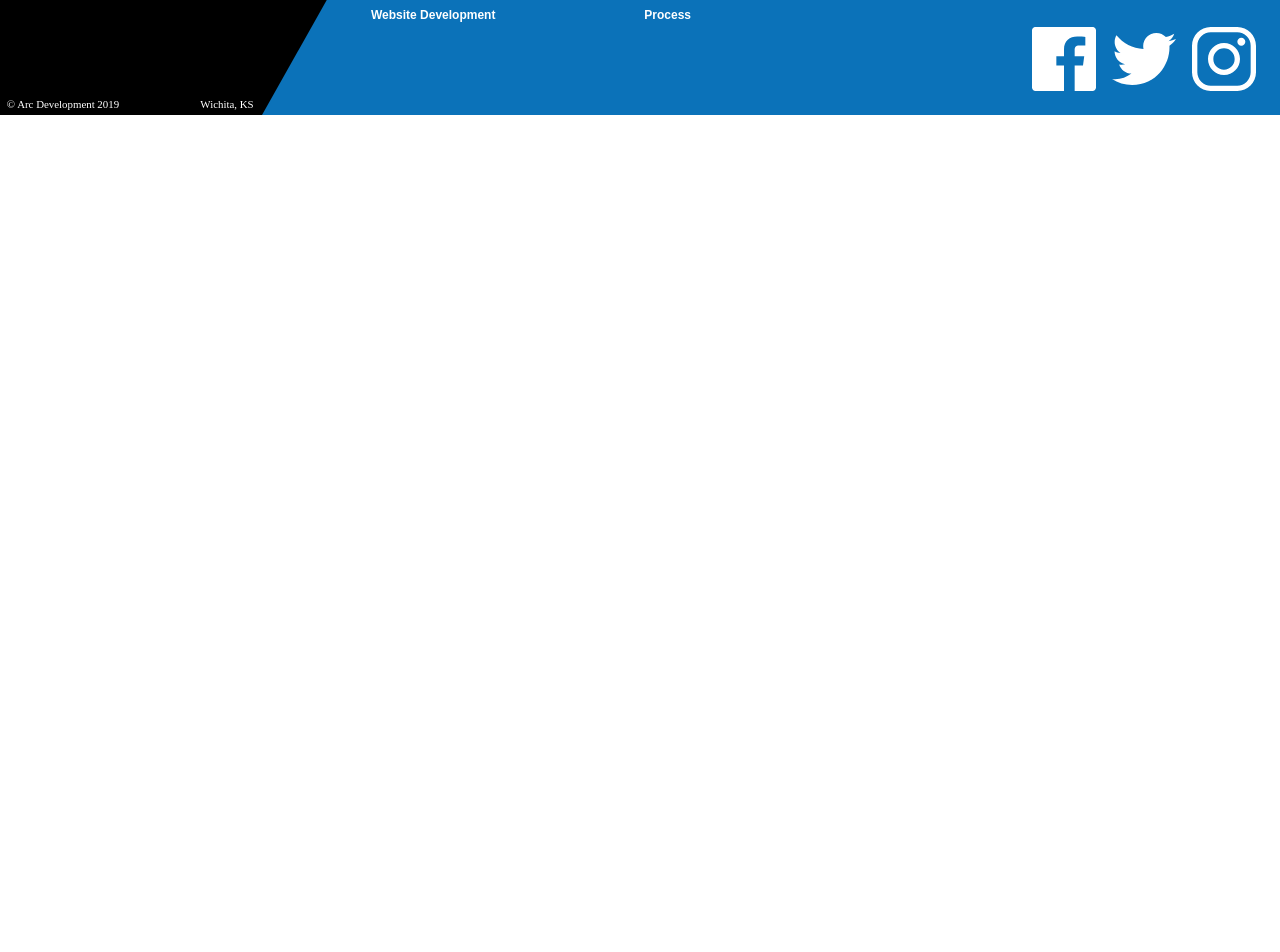
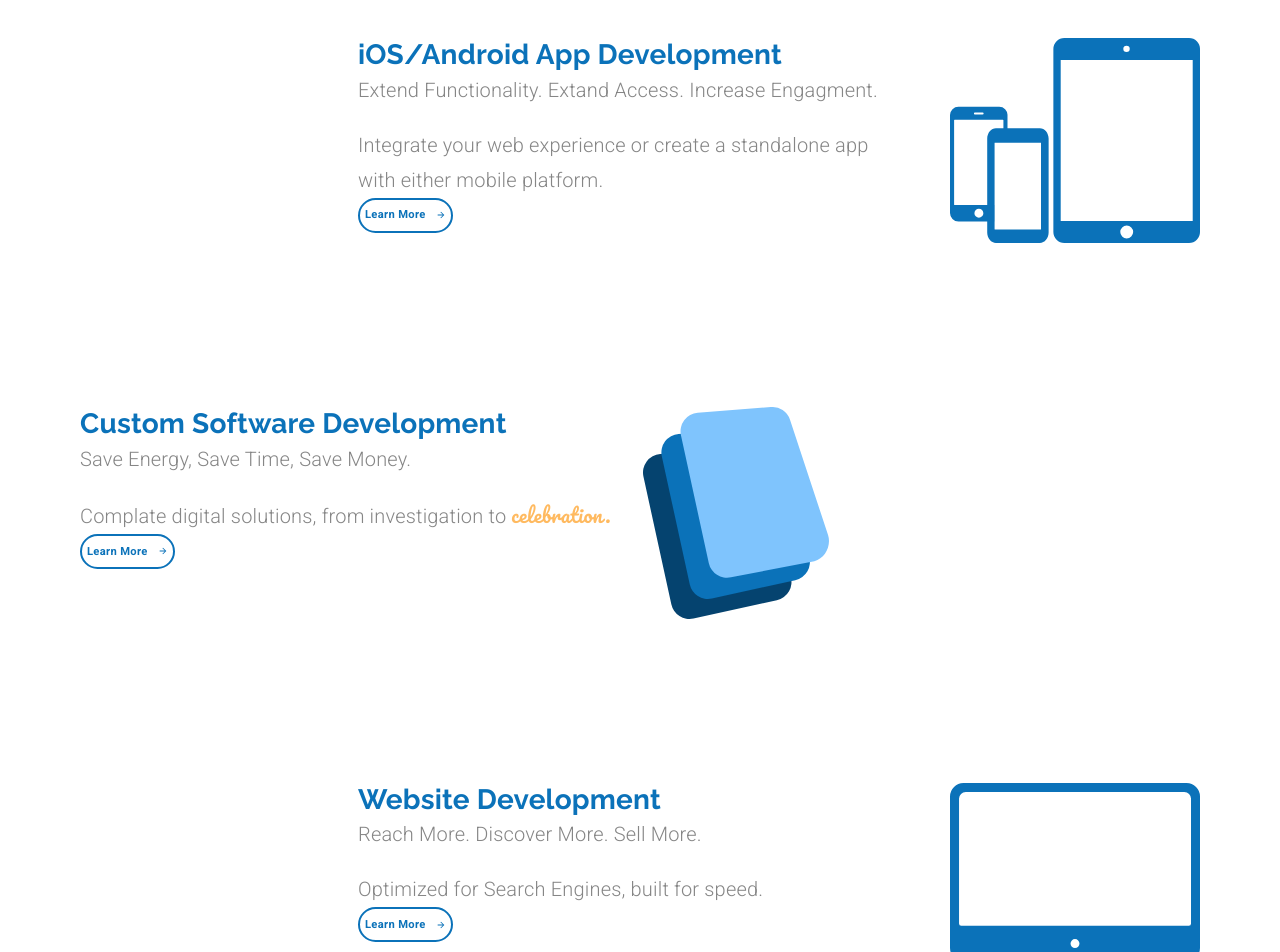
Before and after one commit to adiprital/arcdevelopment, a React (Create React App) app: page /services in a window 1280 px wide. Shown: the part 260-1212 px from the top of the page. Before the commit the page ends 800 px from the top, so only its background shows below. Built offline with nearby package versions, Linux system fonts and the light colour scheme.

Commit message:
Services Page

```diff
--- a/src/components/App.js
+++ b/src/components/App.js
@@ -5,6 +5,7 @@
 import Header from './ui/Header';
 import Footer from './ui/Footer';
 import LandingPage from './LandingPage';
+import Services from './Services';
 
 function App() {
   const [selectedIndex, setSelectedIndex] = useState(0);
@@ -24,12 +25,20 @@
             exact
             path='/'
             render={props => <LandingPage
-                                {...getThemeProps}
-                                setValue={setValue}
-                                setSelectedIndex={setSelectedIndex}
-                              />}
+              {...getThemeProps}
+                setValue={setValue}
+                setSelectedIndex={setSelectedIndex}
+              />}
           />
-          <Route exact path='/services' component={() => <div>Services</div>} />
+          <Route
+            exact
+            path='/services'
+            render={props => <Services
+              {...props}
+              setValue={setValue}
+              setSelectedIndex={setSelectedIndex}
+            />}
+          />
           <Route exact path='/customsoftware' component={() => <div>Custom Software</div>} />
           <Route exact path='/mobileapps' component={() => <div>Mobile Apps</div>} />
           <Route exact path='/websites' component={() => <div>Websites</div>} />
--- /dev/null
+++ b/src/components/Services.js
@@ -0,0 +1,170 @@
+import React from 'react';
+import { Link } from 'react-router-dom';
+import { makeStyles, useTheme } from '@material-ui/core/styles';
+import Grid from '@material-ui/core/Grid';
+import Typography from '@material-ui/core/Typography';
+import Button from '@material-ui/core/Button';
+import ButtonArrow from './ui/ButtonArrow';
+import useMediaQuery from '@material-ui/core/useMediaQuery';
+import customSotwareIcon from '../assets/Custom Software Icon.svg';
+import mobileAppsIcon from '../assets/mobileIcon.svg';
+import websitesIcon from '../assets/websiteIcon.svg';
+
+const useStyles = makeStyles(theme => ({
+    specialText: {
+        fontFamily: 'Pacifico',
+        color: theme.palette.common.orange
+    },
+    subtitle: {
+        marginBottom: '1em'
+    },
+    icon: {
+        marginLeft: '2em',
+        [theme.breakpoints.down('xs')]: {
+            marginLeft: 0
+        }
+    },
+    serviceContainer: {
+        marginTop: '10em',
+        [theme.breakpoints.down('sm')]: {
+            padding: 25
+        }
+    },
+    learnButton: {
+        ...theme.typography.learnButton,
+        fontSize: '0.7rem',
+        height: 35,
+        padding: 5,
+        [theme.breakpoints.down('sm')]: {
+            marginBottom: '2em'
+        }
+    }
+}));
+
+export default function Services(props) {
+    const classes = useStyles();
+    const theme = useTheme();
+    const matchesSM = useMediaQuery(theme.breakpoints.down('sm'));
+
+    return (
+        <Grid container direction='column'>
+            <Grid
+                item
+                style={{marginLeft: matchesSM ? 0 : '5em',
+                        marginTop: matchesSM ? '1em' : '2em'}}
+            >
+                <Typography
+                    align={matchesSM ? 'center' : undefined}
+                    variant='h2'
+                    gutterBottom
+                >Services</Typography>
+            </Grid>
+            <Grid item>{' '} {/*-----iOS/Android Block----- */}
+                <Grid
+                    container
+                    direction='row'
+                    justifyContent={matchesSM ? 'center' : 'flex-end'}
+                    className={classes.serviceContainer}
+                    style={{marginTop: matchesSM ? '1em' : '5em'}}
+                >
+                    <Grid
+                        item
+                        style={{textAlign: matchesSM ? 'center' : undefined,
+                                width: matchesSM ? undefined : '35em'}}
+                    >
+                        <Typography variant='h4'>iOS/Android App Development</Typography>
+                        <Typography variant='subtitle1' className={classes.subtitle}>
+                            Extend Functionality. Extand Access. Increase Engagment.
+                        </Typography>
+                        <Typography variant='subtitle1'>
+                            Integrate your web experience or create a standalone
+                            app{matchesSM ? null : <br />}with either mobile platform.
+                        </Typography>
+                        <Button
+                            component={Link}
+                            to='/mobileapps'
+                            variant='outlined'
+                            className={classes.learnButton}
+                            onClick={() => {props.setValue(1); props.setSelectedIndex(2)}}
+                        >
+                            <span style={{marginRight: 10}}>Learn More</span>
+                            <ButtonArrow width={10} height={10} fill={theme.palette.common.blue}/>
+                        </Button>
+                    </Grid>
+                    <Grid item style={{marginRight: matchesSM ? 0 : '5em'}}>
+                        <img className={classes.icon} alt='mobile phone icon' src={mobileAppsIcon} width='250em'/>
+                    </Grid>
+                </Grid>
+            </Grid>
+            <Grid item>{' '} {/*-----Custom Software Block----- */}
+            <Grid
+                    container
+                    direction='row'
+                    justifyContent={matchesSM ? 'center' : undefined}
+                    className={classes.serviceContainer}
+                >
+                    <Grid item style={{marginLeft: matchesSM ? 0 : '5em',
+                                       textAlign: matchesSM ? 'center' : undefined}}>
+                        <Typography variant='h4'>Custom Software Development</Typography>
+                        <Typography variant='subtitle1' className={classes.subtitle}>
+                            Save Energy, Save Time, Save Money.
+                        </Typography>
+                        <Typography variant='subtitle1'>
+                            Complate digital solutions, from investigation to{' '}
+                            <span className={classes.specialText}>celebration.</span>
+                        </Typography>
+                        <Button
+                            component={Link}
+                            to='/customsoftware'
+                            variant='outlined'
+                            className={classes.learnButton}
+                            onClick={() => {props.setValue(1); props.setSelectedIndex(1)}}
+                        >
+                            <span style={{marginRight: 10}}>Learn More</span>
+                            <ButtonArrow width={10} height={10} fill={theme.palette.common.blue}/>
+                        </Button>
+                    </Grid>
+                    <Grid item>
+                        <img className={classes.icon} alt='custom software icon' src={customSotwareIcon} />
+                    </Grid>
+            </Grid>
+            </Grid>
+            <Grid item>{' '} {/*-----Websites Block----- */}
+                <Grid
+                    container
+                    direction='row'
+                    justifyContent={matchesSM ? 'center' : 'flex-end'}
+                    className={classes.serviceContainer}
+                    style={{marginBottom: '10em'}}
+                >
+                    <Grid
+                        item
+                        style={{textAlign: matchesSM ? 'center' : undefined,
+                                width: matchesSM ? undefined : '35em'}}
+                    >
+                        <Typography variant='h4'>Website Development</Typography>
+                        <Typography variant='subtitle1' className={classes.subtitle}>
+                            Reach More. Discover More. Sell More.
+                        </Typography>
+                        <Typography variant='subtitle1'>
+                            Optimized for Search Engines, built for speed.
+                        </Typography>
+                        <Button
+                            component={Link}
+                            to='/websites'
+                            variant='outlined'
+                            className={classes.learnButton}
+                            onClick={() => {props.setValue(1); props.setSelectedIndex(3)}}
+                        >
+                            <span style={{marginRight: 10}}>Learn More</span>
+                            <ButtonArrow width={10} height={10} fill={theme.palette.common.blue}/>
+                        </Button>
+                    </Grid>
+                    <Grid item style={{marginRight: matchesSM ? 0 : '5em'}}>
+                        <img className={classes.icon} alt='website icon' src={websitesIcon} width='250em' />
+                    </Grid>
+                </Grid>
+            </Grid>
+        </Grid>
+    );
+};
```
Also changed, not shown: 1 other file (tests, documents, lock files or other folders).
